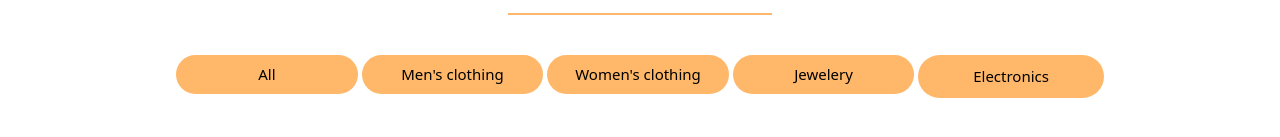
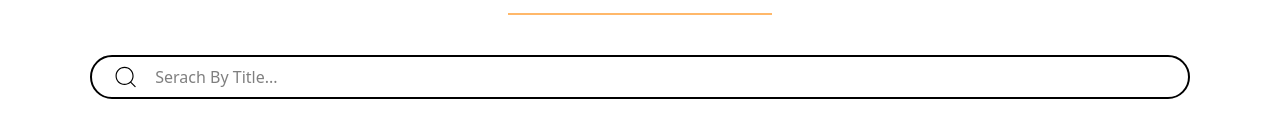
Before and after one commit to Haytam-DEV05/E-Commerce-Website-React.js, a React (Vite) app: page / in a window 1280 px wide. Shown: the part 967-1104 px from the top of the page. Built offline with nearby package versions, Linux system fonts and the light colour scheme; no server answers.

Commit message:
in this task i create a bare search by title for the project

```diff
--- a/src/Components/Pages/Profucts/Products.jsx
+++ b/src/Components/Pages/Profucts/Products.jsx
@@ -1,7 +1,9 @@
 import { useEffect, useState } from "react";
+import { CiSearch } from "react-icons/ci";
 import Product from "./Product";
 import Shop from "../Shop/Shop";
 export default function Products() {
+  const [searchTitle, setSearchTitle] = useState();
   const buttonsCategory = [
     { id: 1, category: "all", link: "All" },
     { id: 2, category: "men's clothing", link: "Men's clothing" },
@@ -25,7 +27,11 @@ export default function Products() {
       ? setProducts(allProducts)
       : setProducts(allProducts.filter((ele) => ele.category === param));
   };
-
+  const handleBtnSearch = (e) => {
+    setProducts(
+      allProducts.filter((ele) => ele.title.includes(e.target.value)),
+    );
+  };
   return (
     <>
       <Shop />
@@ -34,6 +40,16 @@ export default function Products() {
           <h2 className="text-[40px] font-bold mb-10 border-b-2 border-orange-300 max-w-fit mx-auto">
             Our Products
           </h2>
+          <div className="form flex items-center border-2 rounded-full py-1 px-5">
+            <CiSearch size={28} />
+            <input
+              type="text"
+              placeholder="Serach By Title..."
+              className="w-full outline-0 py-1 px-4"
+              value={searchTitle}
+              onChange={handleBtnSearch}
+            />
+          </div>
           <div className="buttons-category grid grid-cols-2 md:grid-cols-3 lg:grid-cols-5 max-w-fit space-x-1 space-y-1 mx-auto my-10">
             {buttonsCategory.map((b) => {
               return (
```
